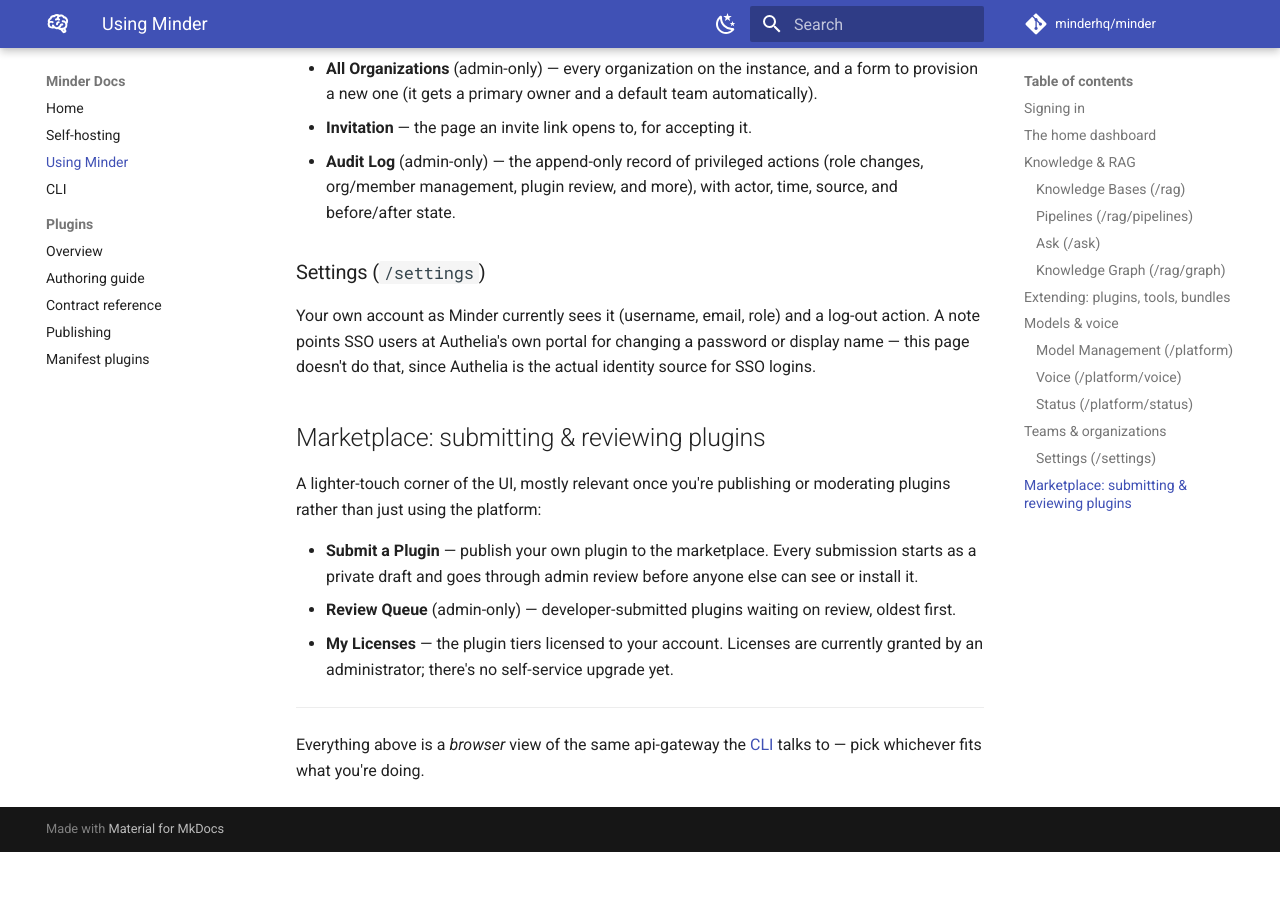
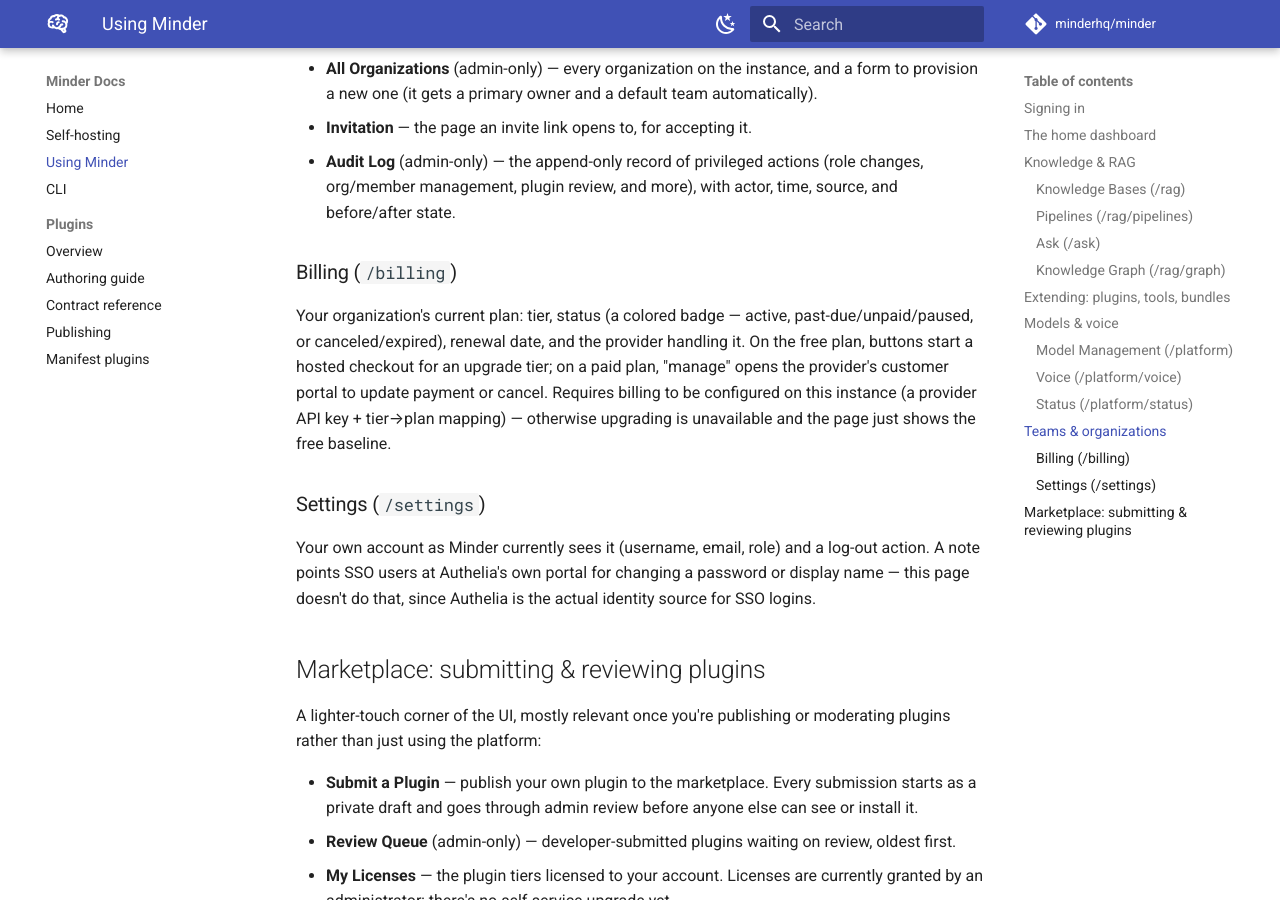
Before and after one commit to minderhq/docs, an MkDocs documentation site: the page built from docs/using-minder.md, in a window 1280 px wide and 900 px high, scrolled down 3478 px. Built offline with MkDocs 1.6.1 and Material for MkDocs 9.7.7, drawn with Linux system fonts in a browser that asks for light colours; comment, search, counter and statistics services are not loaded; before the commit the page ends 4330 px from its top, so only the background shows below that.

Commit message:
docs: add the missing Billing page section, fix stale #6 cross-reference
using-minder.md covers every other client screen but skipped /billing
entirely. cli.md's footnote also still pointed at issue #6 (the "no
control-plane UI guide" gap) as open, but #6 was already closed by this
same using-minder.md guide (PR #8) -- point at it directly instead.

```diff
--- a/docs/using-minder.md
+++ b/docs/using-minder.md
@@ -144,6 +144,16 @@ contain stack traces treated as sensitive.
   (role changes, org/member management, plugin review, and more), with
   actor, time, source, and before/after state.
 
+### Billing (`/billing`)
+
+Your organization's current plan: tier, status (a colored badge — active,
+past-due/unpaid/paused, or canceled/expired), renewal date, and the provider
+handling it. On the free plan, buttons start a hosted checkout for an upgrade
+tier; on a paid plan, "manage" opens the provider's customer portal to update
+payment or cancel. Requires billing to be configured on this instance (a
+provider API key + tier→plan mapping) — otherwise upgrading is unavailable and
+the page just shows the free baseline.
+
 ### Settings (`/settings`)
 
 Your own account as Minder currently sees it (username, email, role) and a
```
Also changed, not shown: docs/cli.md (+1 -2 lines).
